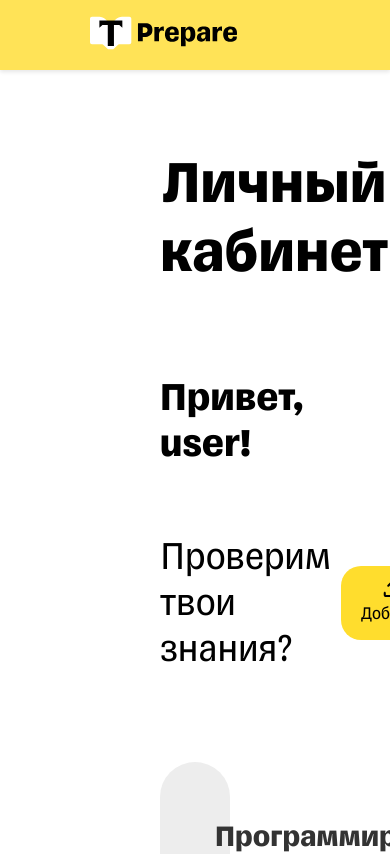
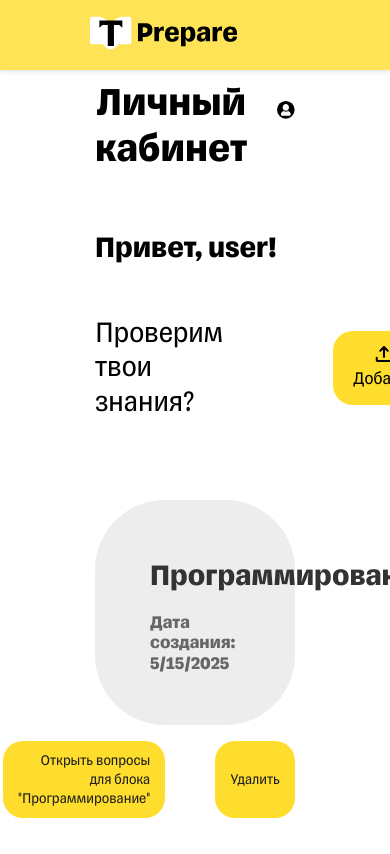
Before and after one commit to Chikidrill/T-Prepare, a Vue app in the folder vue-project/: page /personalaccount in a window 390 px wide. Shown: the top 854 px of the page. Built offline with nearby package versions, Linux system fonts and the light colour scheme.

Commit message:
адаптив в личном кабинете

```diff
--- a/vue-project/src/pages/PersonalAccount.vue
+++ b/vue-project/src/pages/PersonalAccount.vue
@@ -4,7 +4,7 @@
       <div class="profile__introduction">
         <p class="profile__introduction-text">Личный кабинет</p>
         <div class="profile__icon">
-          <svg width="75" height="75" viewBox="0 0 153 153" fill="none" xmlns="http://www.w3.org/2000/svg">
+          <svg  viewBox="0 0 153 153" fill="none" xmlns="http://www.w3.org/2000/svg">
             <circle cx="76.5" cy="76.5" r="76.5" fill="black"/>
             <path d="M116.776 106.073C112.999 99.3588 106.813 91.7541 96.7422 87.431C90.9823 91.4606 83.9849 93.8332 76.4415 93.8332C68.8938 93.8332 61.8965 91.4608 56.1364 87.431C46.0656 91.7541 39.8793 99.359 36.1045 106.073C31.0946 114.978 35.0224 127.578 43.6868 127.578C52.3514 127.578 76.4417 127.578 76.4417 127.578C76.4417 127.578 100.53 127.578 109.194 127.578C117.859 127.578 121.786 114.978 116.776 106.073Z" fill="white"/>
             <path d="M76.4415 85.407C91.2351 85.407 103.224 73.4139 103.224 58.6223V52.206C103.224 37.4146 91.2351 25.4215 76.4415 25.4215C61.6457 25.4215 49.6548 37.4146 49.6548 52.2062V58.6225C49.6548 73.4139 61.6459 85.407 76.4415 85.407Z" fill="white"/>
@@ -151,7 +151,6 @@ mounted() {
   &__introduction-text {
     font: @font1;
     font-size: 60px;
-
   }
 
   &__user-content{
@@ -220,16 +219,33 @@ mounted() {
 
 }
 
-.background-img{
-  position: fixed;
-    bottom: 0;
-    left: 0;
-    width: 100vw;
-    height: auto;
-    overflow: hidden;
-    display: flex;
+@media @bw768{
+  .profile{
+    margin: 0;
+    padding-left: 95px;
+    padding-right: 95px;
+    &__introduction{
+      align-items: center;
+    }
+    &__introduction-text{
+      font-size: 40px;
+    }
+    &__icon {
+    width: 50px;
+    height: 50px;
+    margin: 0;
     justify-content: center;
-    align-items: center;
-    z-index: -1;
+  }
+  &__username{
+    font-size: 30px;
+  }
+  &__user-text{
+    font-size: 30px;
+  }
+  &__user-content{
+    gap: 100px;
+  }
+  }
+
 }
 </style>
```
